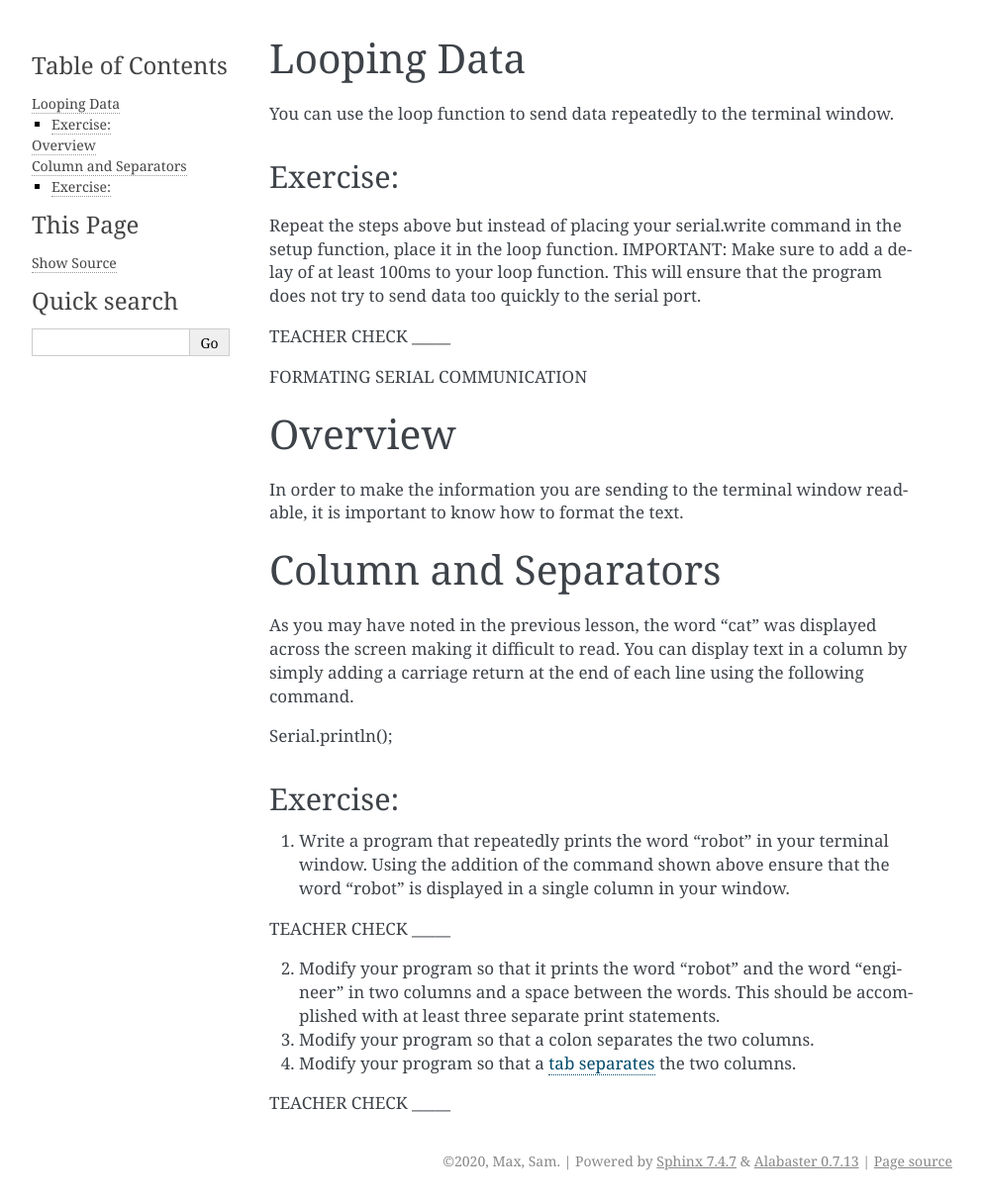
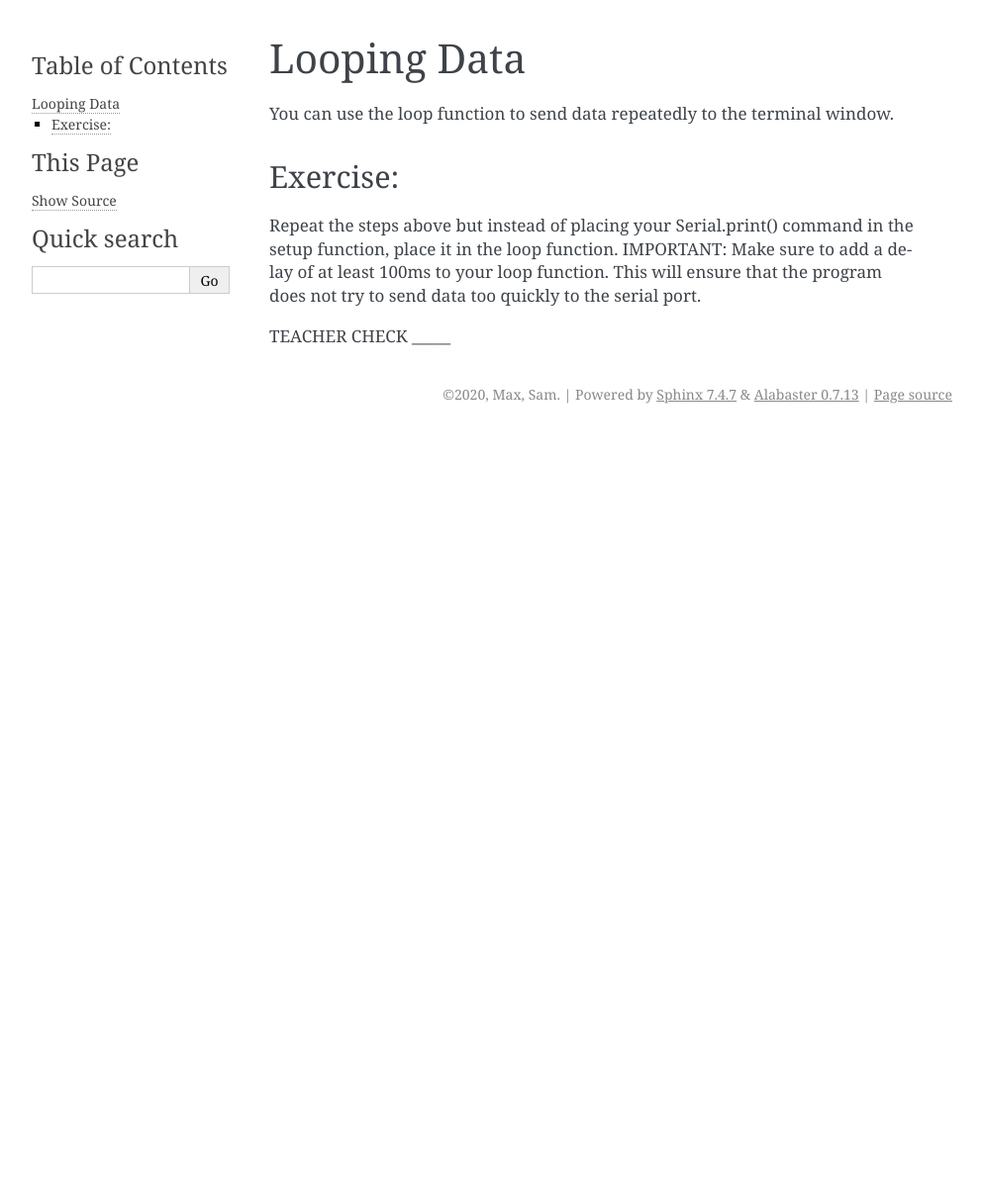
Before and after one commit to maxtkc/mvths-wiki, a Sphinx documentation site: the page built from docs/014a-looping-data.rst, in a window 1280 px wide. Shown: the whole page at 99% size, without its empty margins (148-1141 px from the left). Built offline with Sphinx 7.4.7, drawn with Linux system fonts in a browser that asks for light colours; after the commit the page ends 900 px from its top, so only the background shows below that.

Commit message:
Update 014a-looping-data.rst

```diff
--- a/docs/014a-looping-data.rst
+++ b/docs/014a-looping-data.rst
@@ -7,47 +7,10 @@
 Exercise:
 ~~~~~~~~~
 
-Repeat the steps above but instead of placing your serial.write command
+Repeat the steps above but instead of placing your Serial.print() command
 in the setup function, place it in the loop function. IMPORTANT: Make
 sure to add a delay of at least 100ms to your loop function. This will
 ensure that the program does not try to send data too quickly to the
 serial port.
 
 TEACHER CHECK \_\_\_\_\_
-
-FORMATING SERIAL COMMUNICATION
-
-Overview
---------
-
-In order to make the information you are sending to the terminal window
-readable, it is important to know how to format the text.
-
-Column and Separators
----------------------
-
-As you may have noted in the previous lesson, the word “cat” was
-displayed across the screen making it difficult to read. You can display
-text in a column by simply adding a carriage return at the end of each
-line using the following command.
-
-Serial.println();
-
-Exercise:
-~~~~~~~~~
-
-1. Write a program that repeatedly prints the word “robot” in your
-   terminal window. Using the addition of the command shown above ensure
-   that the word “robot” is displayed in a single column in your window.
-
-TEACHER CHECK \_\_\_\_\_
-
-2. Modify your program so that it prints the word “robot” and the word
-   “engineer” in two columns and a space between the words. This should
-   be accomplished with at least three separate print statements.
-3. Modify your program so that a colon separates the two columns.
-4. Modify your program so that a `tab
-   separates <https://www.google.com/url?q=https://docs.google.com/document/d/1BmZbXzxnD2j17QToSZ9jeZmnP7burwfksfQq2v4zu-Y/edit%23heading%3Dh.idcad0tlxp8n&sa=D&ust=1587613173880000>`__ the
-   two columns.
-
-TEACHER CHECK \_\_\_\_\_
```
